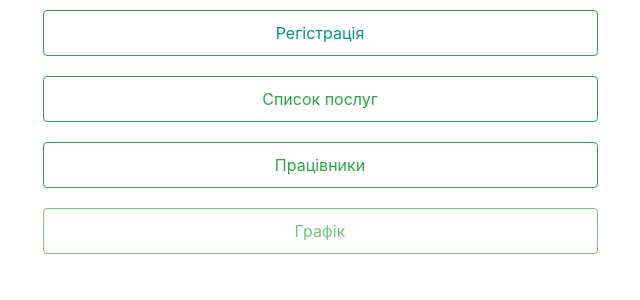
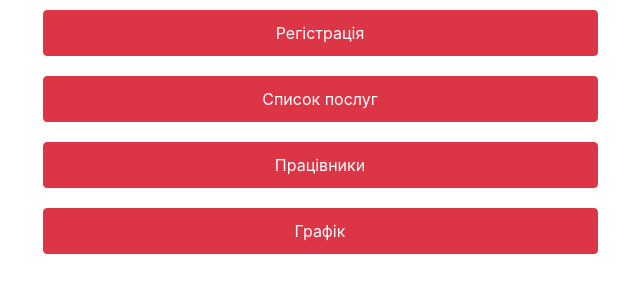
Before and after one commit to Bsokhatiuk/botRegistration, a Flask app: page / in a window 1280 px wide. Shown: the top 300 px of the page, without its empty margins (320-960 px from the left). Run offline with Flask 3, Linux system fonts and the light colour scheme; some libraries are stand-ins or nearby versions.

```diff
--- a/templates/index.html
+++ b/templates/index.html
@@ -14,16 +14,16 @@ Form register
     <div class="center-block mx-auto text-center">
     <ul class="nav flex-column">
   <li class="nav-item" >
-    <a class="btn btn-outline-success" href="/stepform" style="width:50%; margin: 10px; padding: 10px; color:#009688">Регістрація</a>
+    <a class="btn btn-danger" href="/stepform" style="width:50%; margin: 10px; padding: 10px;">Регістрація</a>
   </li>
   <li class="nav-item">
-    <a class="btn btn-outline-success" href="/service_list" style="width:50%; margin: 10px; padding: 10px;" >Список послуг</a>
+    <a class="btn btn-danger" href="/service_list" style="width:50%; margin: 10px; padding: 10px;">Список послуг</a>
   </li>
   <li class="nav-item">
-    <a class="btn btn-outline-success" href="/employee_list" style="width:50%; margin: 10px; padding: 10px;" >Працівники</a>
+    <a class="btn btn-danger" href="/employee_list" style="width:50%; margin: 10px; padding: 10px;">Працівники</a>
   </li>
   <li class="nav-item">
-    <a class="btn btn-outline-success disabled" href="#" style="width:50%; margin: 10px; padding: 10px;" >Графік</a>
+    <a class="btn btn btn-danger" href="#" style="width:50%; margin: 10px; padding: 10px;">Графік</a>
   </li>
 </ul>
     </div>
```
Also changed, not shown: sqlite.db.
